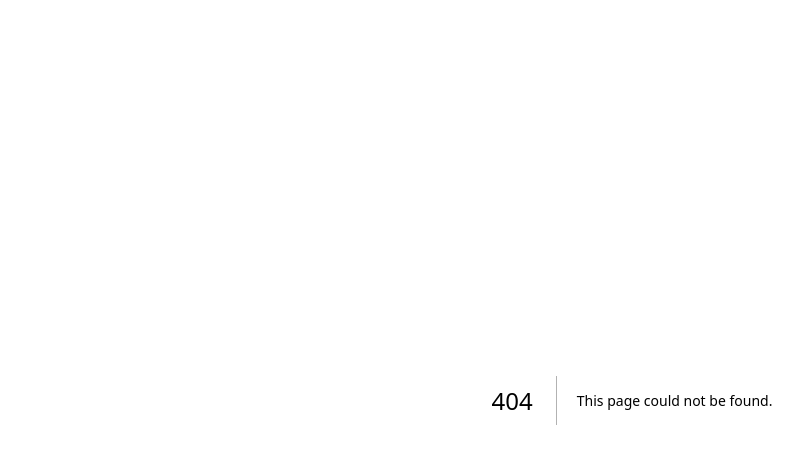
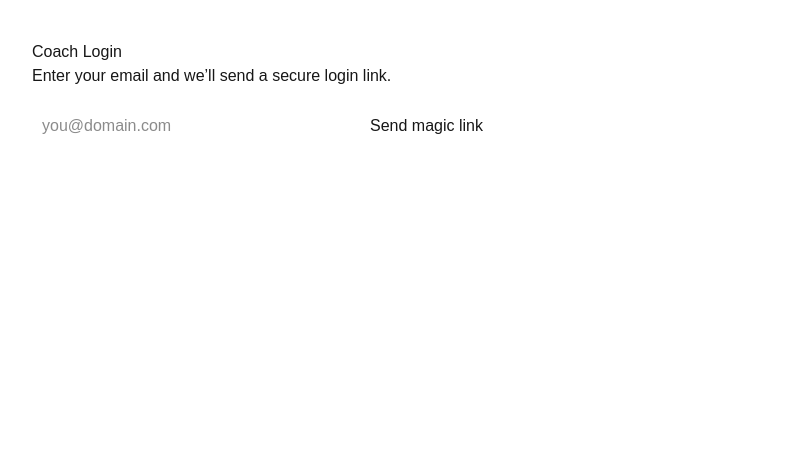
Before and after one commit to ghull-individize/coach-portal, a Next.js app: page /login in a window 1280 px wide. Before the commit this address had no page. Shown: the top 464 px of the page, without its empty margins (8-811 px from the left). Built offline with nearby package versions, Linux system fonts and the light colour scheme; no server answers.

Commit message:
Deployable auth flow (magic link + callback)

```diff
--- /dev/null
+++ b/app/dashboard/page.tsx
@@ -0,0 +1,65 @@
+"use client";
+
+import { useEffect, useState } from "react";
+import { createClient } from "@supabase/supabase-js";
+
+const supabaseUrl = process.env.NEXT_PUBLIC_SUPABASE_URL!;
+const supabaseAnonKey = process.env.NEXT_PUBLIC_SUPABASE_ANON_KEY!;
+
+const supabase = createClient(supabaseUrl, supabaseAnonKey);
+
+export default function DashboardPage() {
+  const [email, setEmail] = useState<string | null>(null);
+  const [loading, setLoading] = useState(true);
+
+  useEffect(() => {
+    async function loadUser() {
+      const { data } = await supabase.auth.getUser();
+      setEmail(data?.user?.email ?? null);
+      setLoading(false);
+    }
+    loadUser();
+  }, []);
+
+  async function handleLogout() {
+    await supabase.auth.signOut();
+    window.location.href = "/login";
+  }
+
+  if (loading) return <div style={{ padding: 40 }}>Loading...</div>;
+
+  if (!email) {
+    return (
+      <div style={{ padding: 40 }}>
+        <h1>Dashboard</h1>
+        <p>You are not logged in.</p>
+        <a href="/login">Go to login</a>
+      </div>
+    );
+  }
+
+  return (
+    <div style={{ padding: 40 }}>
+      <h1>Coach Dashboard</h1>
+      <p>
+        Logged in as <b>{email}</b>
+      </p>
+
+      <div style={{ marginTop: 24 }}>
+        <h2>Integrations</h2>
+        <button style={{ padding: 10, marginRight: 10 }} disabled>
+          Connect Stripe (next)
+        </button>
+        <button style={{ padding: 10 }} disabled>
+          Connect Google Calendar (next)
+        </button>
+      </div>
+
+      <div style={{ marginTop: 24 }}>
+        <button onClick={handleLogout} style={{ padding: 10 }}>
+          Logout
+        </button>
+      </div>
+    </div>
+  );
+}
--- /dev/null
+++ b/app/login/page.tsx
@@ -0,0 +1,52 @@
+"use client";
+
+import { useState } from "react";
+import { createClient } from "@supabase/supabase-js";
+
+const supabase = createClient(
+  process.env.NEXT_PUBLIC_SUPABASE_URL!,
+  process.env.NEXT_PUBLIC_SUPABASE_ANON_KEY!
+);
+
+export default function LoginPage() {
+  const [email, setEmail] = useState("");
+  const [sent, setSent] = useState(false);
+  const [error, setError] = useState<string | null>(null);
+
+  async function handleLogin(e: React.FormEvent) {
+    e.preventDefault();
+    setError(null);
+
+    const { error } = await supabase.auth.signInWithOtp({
+      email,
+      options: { emailRedirectTo: `${window.location.origin}/dashboard` },
+    });
+
+    if (error) setError(error.message);
+    else setSent(true);
+  }
+
+  return (
+    <div style={{ padding: 40 }}>
+      <h1>Coach Login</h1>
+      <p>Enter your email and we’ll send a secure login link.</p>
+
+      <form onSubmit={handleLogin} style={{ marginTop: 16 }}>
+        <input
+          type="email"
+          placeholder="you@domain.com"
+          value={email}
+          onChange={(e) => setEmail(e.target.value)}
+          required
+          style={{ padding: 10, width: 320 }}
+        />
+        <button type="submit" style={{ marginLeft: 8, padding: 10 }}>
+          Send magic link
+        </button>
+      </form>
+
+      {sent && <p style={{ marginTop: 12 }}>✅ Check your email for the link.</p>}
+      {error && <p style={{ marginTop: 12, color: "red" }}>❌ {error}</p>}
+    </div>
+  );
+}
--- a/package.json
+++ b/package.json
@@ -9,6 +9,9 @@
     "lint": "eslint"
   },
   "dependencies": {
+    "@supabase/auth-helpers-nextjs": "^0.15.0",
+    "@supabase/auth-helpers-react": "^0.15.0",
+    "@supabase/supabase-js": "^2.93.3",
     "next": "16.1.6",
     "react": "19.2.3",
     "react-dom": "19.2.3"
```
Also changed, not shown: app/auth/callback/page.tsx (added), lib/supabase.ts (added), 1 other file (tests, documents, lock files or other folders).
